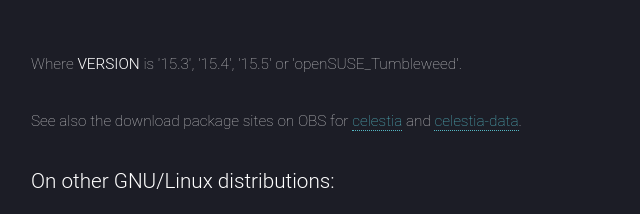
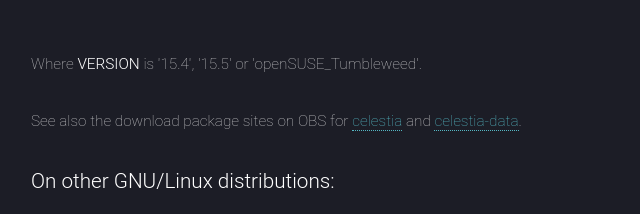
Before and after one commit to CelestiaProject/www, a plain HTML site: page otherdistros.html in a window 1280 px wide. Shown: the part 498-712 px from the top of the page, 33-673 px from the left. Drawn offline with Linux system fonts and the light colour scheme.

Commit message:
Update installation on openSUSE

```diff
--- a/otherdistros.html
+++ b/otherdistros.html
@@ -73,7 +73,7 @@ sudo zypper refresh
 sudo zypper install celestia
 								</code>
 								</pre>
-								<p>Where <b>VERSION</b> is '15.3', '15.4', '15.5' or 'openSUSE_Tumbleweed'.</p>
+								<p>Where <b>VERSION</b> is '15.4', '15.5' or 'openSUSE_Tumbleweed'.</p>
 								<p>See also the download package sites on OBS for <a href="https://software.opensuse.org/download.html?project=home:munix9:unstable&package=celestia">celestia</a> and <a href="https://software.opensuse.org/download.html?project=home:munix9:unstable&package=celestia-data">celestia-data</a>.</p>
 								<header class="minor">
 									<h3>On other GNU/Linux distributions:</h3>
```
